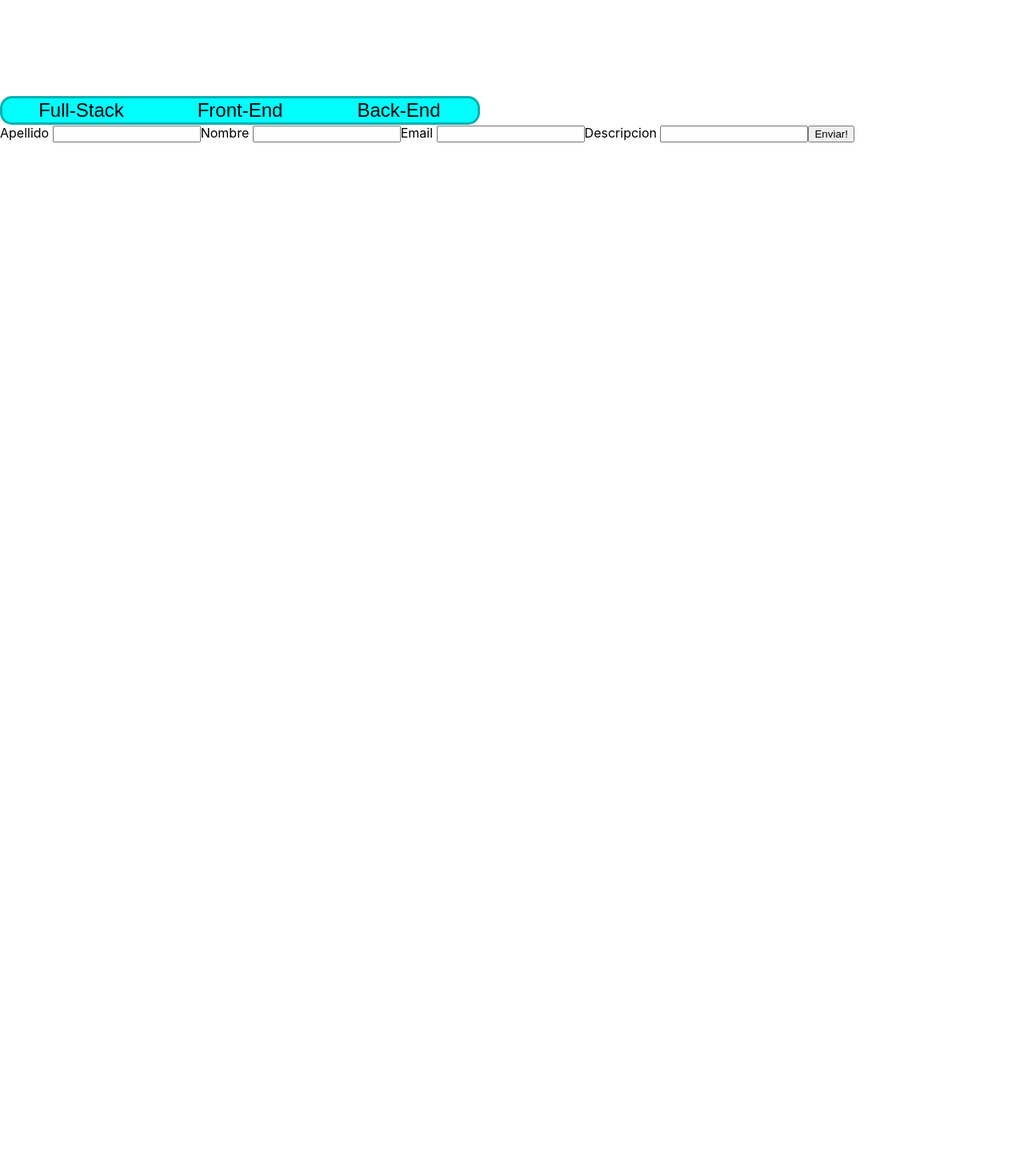
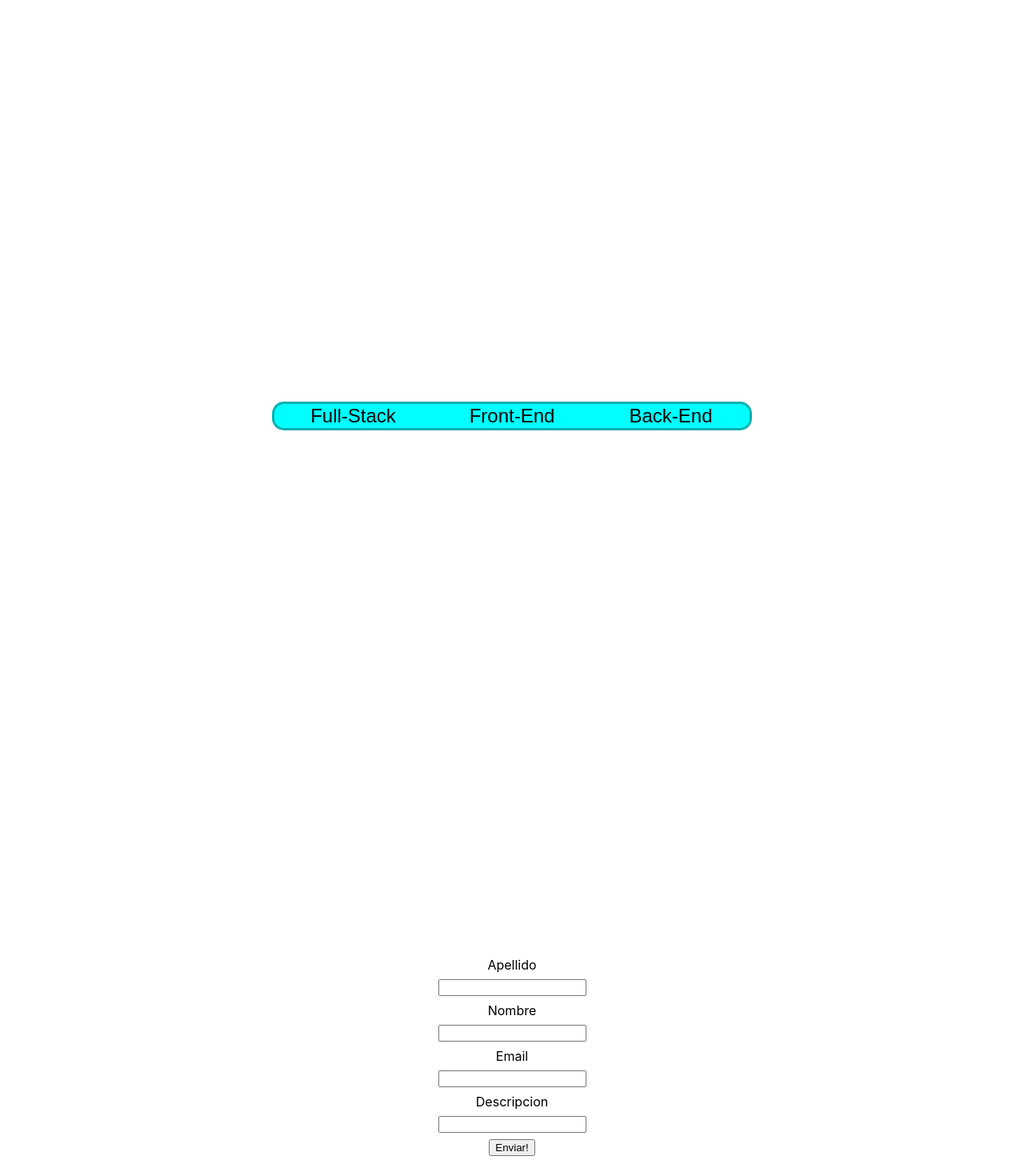
Before and after one commit to salomoncjl/porfolio, a React (Vite) app: page / in a window 1280 px wide. Shown: the part 1480-2950 px from the top of the page at 80% size. Before the commit the page ends 1658 px from the top, so only its background shows below. Built offline with nearby package versions, Linux system fonts and the light colour scheme.

Commit message:
Espacios definidos en cada apartado

```diff
--- a/src/Pages/Contact/Contacts.jsx
+++ b/src/Pages/Contact/Contacts.jsx
@@ -1,8 +1,10 @@
+import './contacts.css'
 
 export default function Contacts() {
   return (
     <>
-        <form action="">
+      <section className='cont-contact'>
+        <form action="" className='form-contact'>
             <label htmlFor="">Apellido </label>
             <input type="text" />
 
@@ -17,6 +19,9 @@ export default function Contacts() {
 
             <button>Enviar!</button>
         </form>
+
+
+      </section>
     </>
   )
 }
--- a/src/Pages/Contact/contacts.css
+++ b/src/Pages/Contact/contacts.css
@@ -0,0 +1,14 @@
+.cont-contact{
+    display: flex;
+    align-items: center;
+    justify-content: center;
+    width: 100%;
+    height: 100vh;
+}
+.form-contact{
+    display: flex;
+    align-items: center;
+    justify-content: center;
+    flex-direction: column;
+    gap: 8px;
+}
--- a/src/Pages/Skills/Skills.jsx
+++ b/src/Pages/Skills/Skills.jsx
@@ -3,7 +3,7 @@ import './skills.css'
 export default function Skills() {
   return (
     <>
-        <section>
+        <section className='cont-skills'>
             <button className='button-full button-skill'>Full-Stack</button>
             <button className='button-front button-skill'>Front-End</button>
             <button className='button-back button-skill'>Back-End</button>
--- a/src/Pages/Skills/skills.css
+++ b/src/Pages/Skills/skills.css
@@ -1,3 +1,12 @@
+.cont-skills{
+    display: flex;
+    align-items: center;
+    justify-content: center;
+    width: 100%;
+    height: 100vh;
+}
+
+
 .button-skill{
     border: none;
     background-color: cyan;
```
